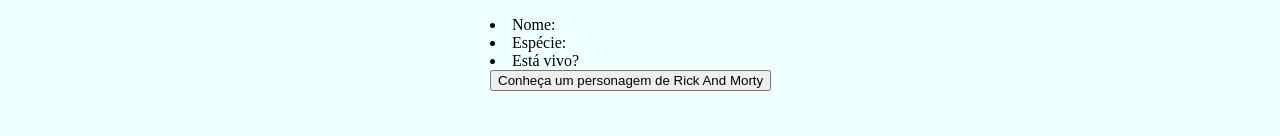
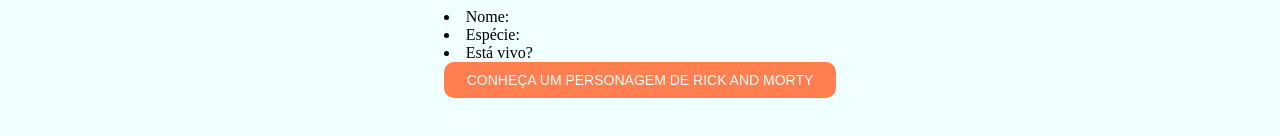
Before and after one commit to esiovxt/Mini-Curso, a plain HTML site: page index.html in a window 1280 px wide. Shown: the part 514-650 px from the top of the page. Drawn offline with Linux system fonts and the light colour scheme.

Commit message:
implementar estilo ao botão da página

```diff
--- a/style.css
+++ b/style.css
@@ -23,3 +23,17 @@
 margin: 15px 0;
 width: 300px;
 }
+
+main >section button{
+ background-color: #FF7F50;
+ border: none;
+ border-radius: 10px;
+color: white;
+font-family:Arial, Helvetica, sans-serif;
+font-size: 14px;
+font-height:  500;
+letter spacing:  -06px;
+line-height: 18px;
+text-transform: uppercase;
+padding: 9px 23px;
+}
```
